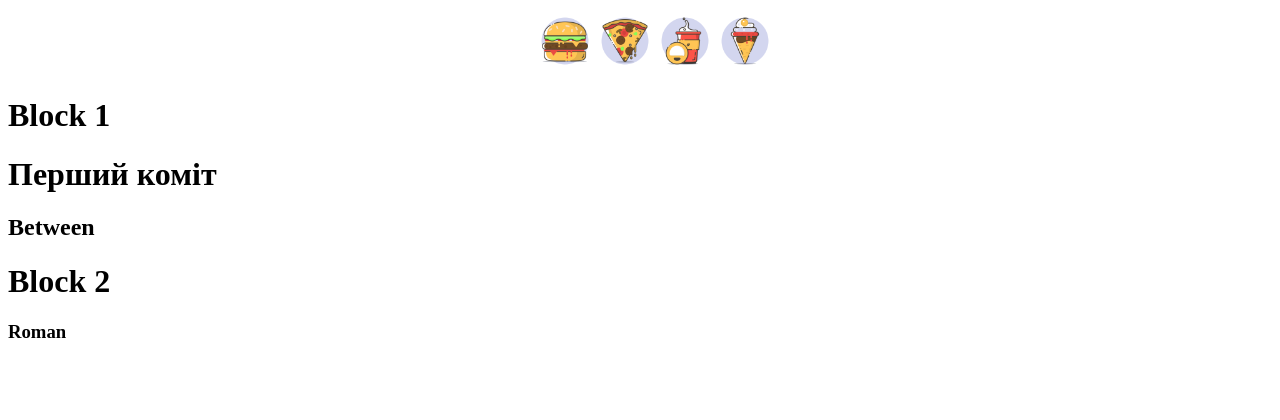
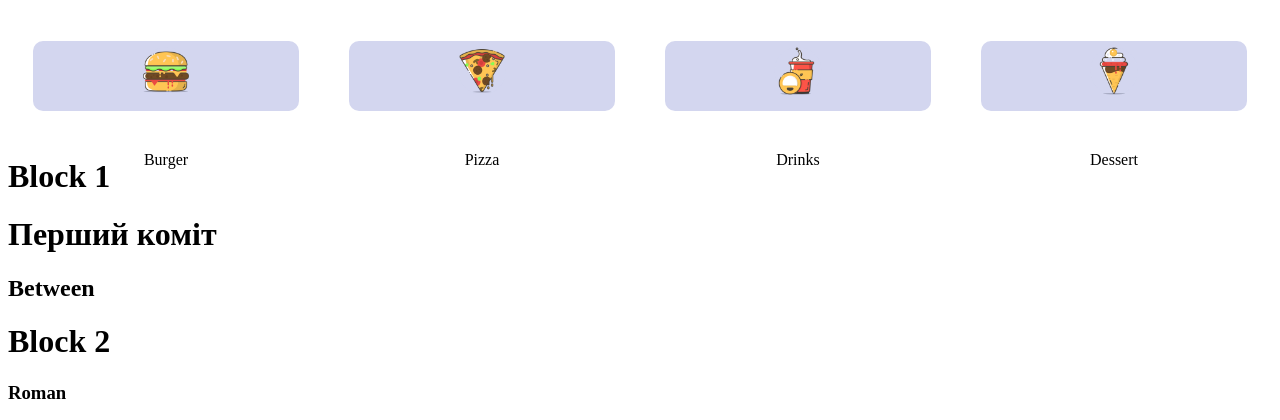
Before and after one commit to deathtanks/Trunch, a Django app: page / in a window 1280 px wide. Shown: the top 420 px of the page. Run offline with Django 3.2, Linux system fonts and the light colour scheme.

Commit message:
Edited navbar

```diff
--- a/templates/navbar.html
+++ b/templates/navbar.html
@@ -1,9 +1,30 @@
+<nav>
+    <ul class="nav_layout">
+        <li>
+            <figure>
+                <a href=#><img src="static/images/burger.png" alt="burgers"></a>
+                <figcaption>Burger</figcaption>
+            </figure>
+        </li>
+        <li>
+            <figure>
+                <a href=#><img src="static/images/pizza.png" alt="pizza"></a>
+                <figcaption>Pizza</figcaption>
+            </figure>
+        </li>
+        <li>
+            <figure>
+                <a href=#><img src="static/images/drinks.png" alt="drink"></a>
+                <figcaption>Drinks</figcaption>
+            </figure>
+        </li>
+        <li>
+            <figure>
+                <a href=#><img src="static/images/icecream.png" alt="Dessert"></a>
+                <figcaption>Dessert</figcaption>
 
-<nav>
-    <ul class = "nav_layout">
-        <li><a href = #><img src = "static/images/burger.png" alt = "burgers"></a></li>
-        <li><a href = #><img src = "static/images/pizza.png" alt = "pizza"></a></li>
-        <li><a href = #><img src = "static/images/drinks.png" alt = "drinks"></a></li>
-        <li><a href = #><img src = "static/images/icecream.png" alt = "ice cream"></a></li>
+            </figure>
+        </li>
+
     </ul>
 </nav>
--- a/templates/static/styles/navbar.css
+++ b/templates/static/styles/navbar.css
@@ -3,11 +3,26 @@
     flex-direction: row;
     list-style: none;
     justify-content: center;
+    padding: 0;
 }
 .nav_layout img{
     width: 50px
 }
 .nav_layout li{
-    width: 60px;
+    width: 21%;
+    margin: 2%;
     height: 60px;
+    background-color: #d3d6ef;
+    padding: 5px;
+    text-align: center;
+    border-radius: 10px;
 }
+.nav_layout li ol{
+    list-style: none;
+}
+.nav_layout li figure{
+    margin: 0;
+}
+.nav_layout li figcaption{
+    margin-top: 20%;
+}
```
